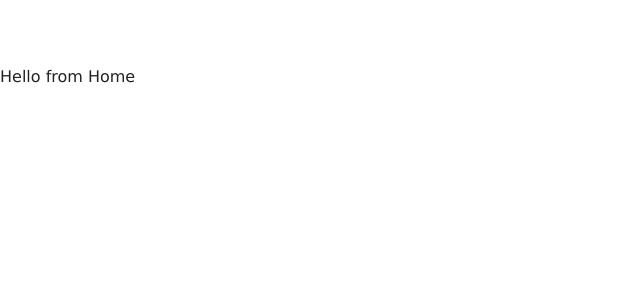
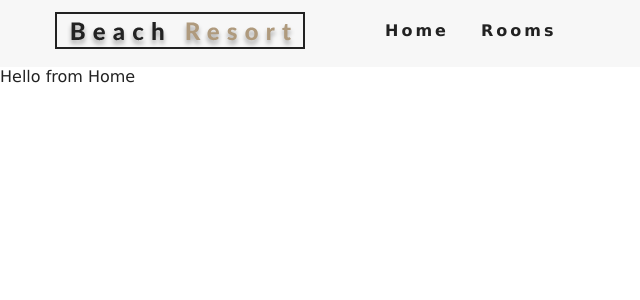
Before and after one commit to Annettesunday/Beach-Resort, a React (Create React App) app: page / in a window 1280 px wide. Shown: the top 300 px of the page, without its empty margins (0-640 px from the left). Built offline with nearby package versions, Linux system fonts and the light colour scheme.

Commit message:
ch(Navbar): design Navbar component

```diff
--- a/src/App.js
+++ b/src/App.js
@@ -4,17 +4,22 @@
 import SingleRoom from "./pages/SingleRoom";
 import Rooms from "./pages/Rooms";
 import Error from "./pages/Error";
-import { Route, Switch } from "react-router-dom"
+import { Route, Switch } from "react-router-dom";
+import Navbar from "./components/Navbar";
 
 
 function App() {
   return (
+    <>
+    <Navbar />
+
     <Switch>
-    <Route exact path="/" component={Home}></Route>
-    <Route exact path="/rooms" component={Rooms}></Route>
-    <Route exact path="/rooms/:slug" component={SingleRoom}></Route>
-    <Route component={Error}></Route>
+      <Route exact path="/" component={Home}></Route>
+      <Route exact path="/rooms" component={Rooms}></Route>
+      <Route path="/rooms/:slug" component={SingleRoom}></Route>
+      <Route component={Error}></Route>
     </Switch>
+    </>
   );
 }
 
--- /dev/null
+++ b/src/components/Navbar.js
@@ -0,0 +1,44 @@
+import React, { Component } from "react";
+import logo from "../images/logo.svg";
+import { FaAlignRight } from "react-icons/fa";
+import { Link } from "react-router-dom";
+
+export default class NavBar extends Component {
+  state = {
+    isOpen: false
+  };
+
+  handleToggle = () => {
+    this.setState({ isOpen: !this.state.isOpen });
+  };
+  render() {
+    return (
+      <nav className="navbar">
+        <div className="nav-center">
+          <div className="nav-header">
+            <Link to="/">
+              <img src={logo} alt="Beach Resort" />
+            </Link>
+            <button
+              type="button"
+              className="nav-btn"
+              onClick={this.handleToggle}
+            >
+              <FaAlignRight className="nav-icon" />
+            </button>
+          </div>
+          <ul
+            className={this.state.isOpen ? "nav-links show-nav" : "nav-links"}
+          >
+            <li>
+              <Link to="/">Home</Link>
+            </li>
+            <li>
+              <Link to="/rooms">Rooms</Link>
+            </li>
+          </ul>
+        </div>
+      </nav>
+    );
+  }
+}
```
